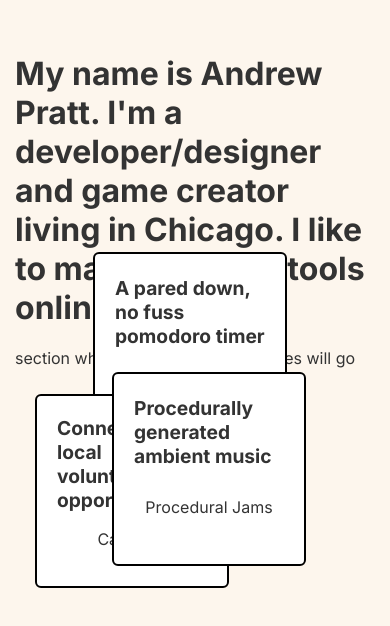
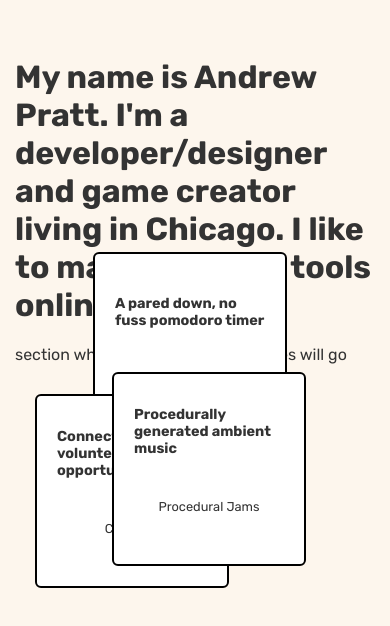
Before and after one commit to apratt957/2024portfolio, a Next.js app: page / in a window 390 px wide. Shown: the part 214-840 px from the top of the page. Built offline with nearby package versions, Linux system fonts and the light colour scheme.

Commit message:
changes to mobile style for cards

```diff
--- a/src/app/layout.tsx
+++ b/src/app/layout.tsx
@@ -1,8 +1,8 @@
 import type { Metadata } from "next";
-import { Inter } from "next/font/google";
+import { Rubik } from "next/font/google";
 import "./globals.css";
 
-const inter = Inter({ subsets: ["latin"] });
+const rubik = Rubik({ subsets: ["latin"] });
 
 export const metadata: Metadata = {
   title: "Andrew Pratt Portfolio",
@@ -16,7 +16,7 @@
 }>) {
   return (
     <html lang="en">
-      <body className={inter.className}>{children}</body>
+      <body className={rubik.className}>{children}</body>
     </html>
   );
 }
--- a/src/app/page.module.css
+++ b/src/app/page.module.css
@@ -45,14 +45,12 @@
     width: 150px;
     height: 150px;
   }
+  .cardDescription {
+    margin: 0;
+    font-size: 0.9rem;
+  }
 
-  .cardDescription {
-    font-size: 1.2em;
-    margin: 0;
+  .cardTitle {
+    font-size: 0.8rem;
   }
 }
-
-/* Tablet and Smaller Desktop */
-/* @media (min-width: 701px) and (max-width: 1120px) {
-
-} */
```
